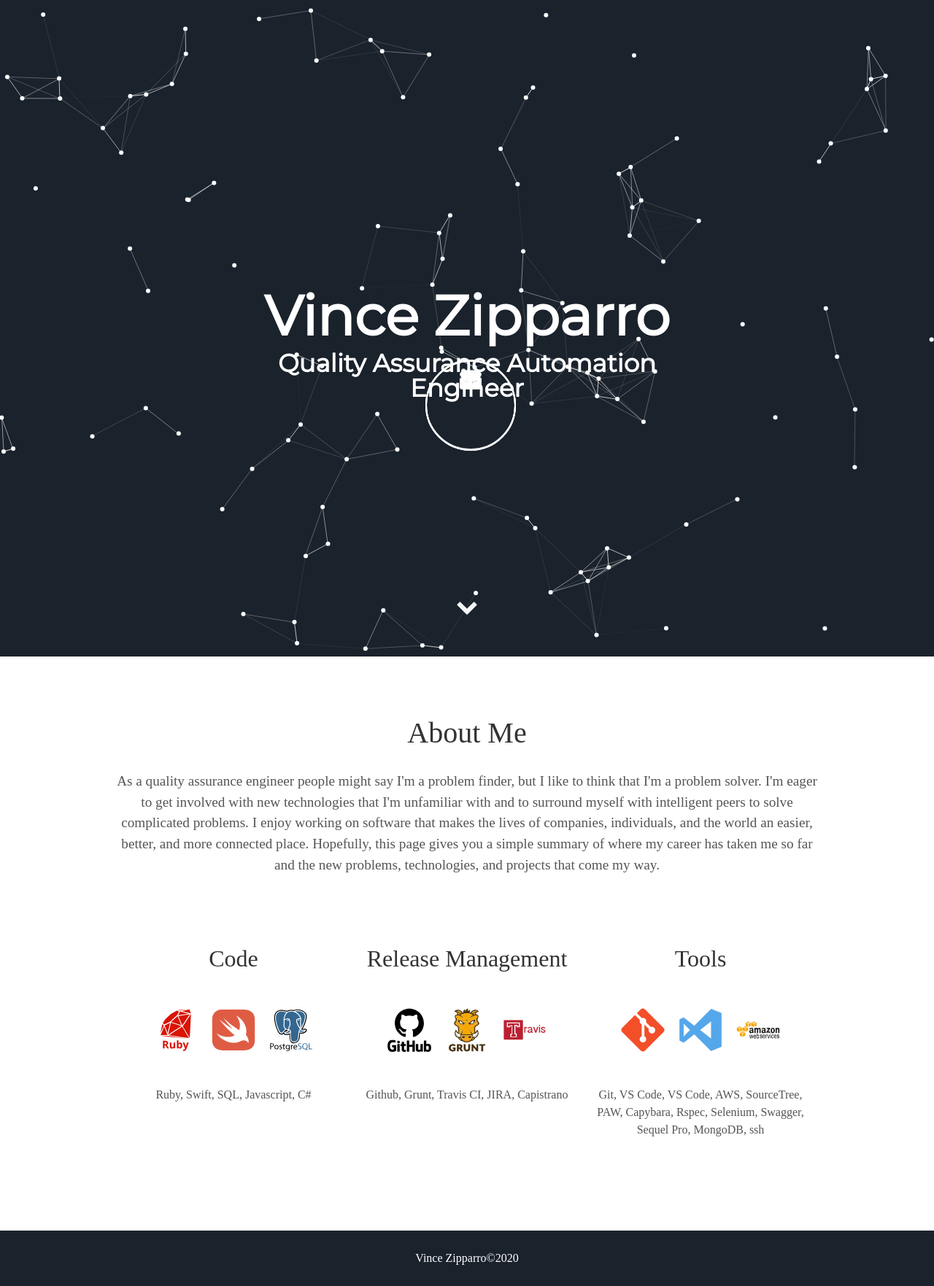
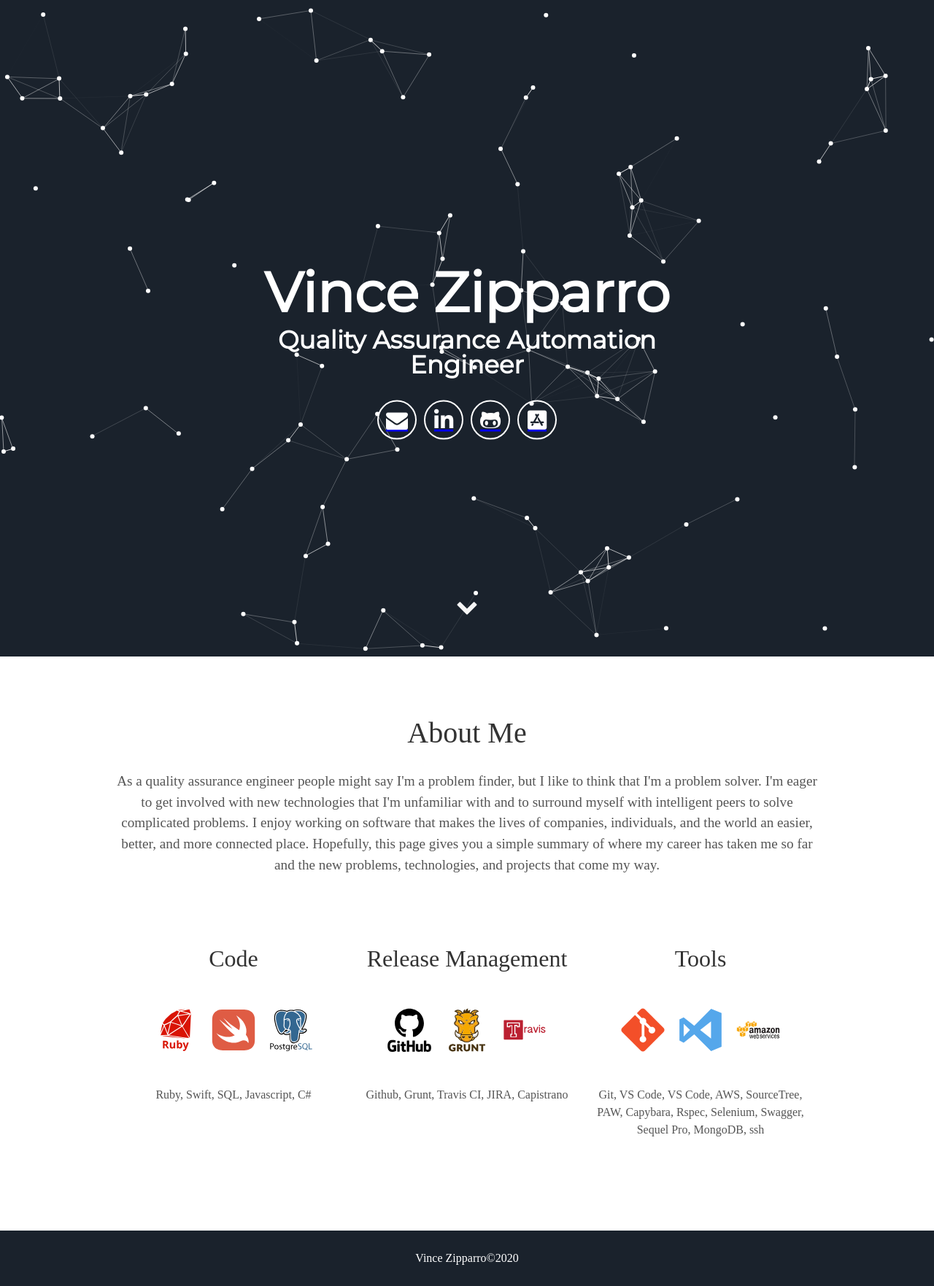
Before and after one commit to vincezipparro/vincezipparro.github.io, a Jekyll site: the page built from index.md, in a window 1280 px wide. Shown: the whole page at 73% size. Built offline with Jekyll 4.4.1, drawn with Linux system fonts in a browser that asks for light colours; nearby versions of some CDN libraries; some web fonts are replaced; our own code applies the rules of GitHub Pages for plain Markdown files.

Commit message:
try another

```diff
--- a/_includes/header.html
+++ b/_includes/header.html
@@ -5,10 +5,10 @@
         <span class="site-description">{{ site.user_title }}</span>
       </h1>
       <div class="header-icons">
-        <a class="down" aria-label="Send email" href="mailto:vincezipparro@gmail.com"><i class="icon fa fa-envelope"></i></a>
-        <a class="down" aria-label="My LinkedIn" target="_blank" href="https://www.linkedin.com/in/vince-zipparro-aba09959"><i class="icon fab fa-linkedin" aria-hidden="true"></i></a>
-        <a class="down" aria-label="My Github" target="_blank" href="https://github.com/vincezipparro"><i class="icon fab fa-github-alt" aria-hidden="true"></i></a>
-        <a class="down" aria-label="My App" target="_blank" href="https://apps.apple.com/us/app/bar-tabs/id1447581838"><i class="icon fab fa-app-store-ios" aria-hidden="true"></i></a>
+        <a class="header-icons" aria-label="Send email" href="mailto:vincezipparro@gmail.com"><i class="icon fa fa-envelope"></i></a>
+        <a class="header-icons" aria-label="My LinkedIn" target="_blank" href="https://www.linkedin.com/in/vince-zipparro-aba09959"><i class="icon fab fa-linkedin" aria-hidden="true"></i></a>
+        <a class="header-icons" aria-label="My Github" target="_blank" href="https://github.com/vincezipparro"><i class="icon fab fa-github-alt" aria-hidden="true"></i></a>
+        <a class="header-icons" aria-label="My App" target="_blank" href="https://apps.apple.com/us/app/bar-tabs/id1447581838"><i class="icon fab fa-app-store-ios" aria-hidden="true"></i></a>
       </div>
       <div class="header-links">
         <!-- <a class="link" href="#about" data-scroll>About Me</a> -->
```
